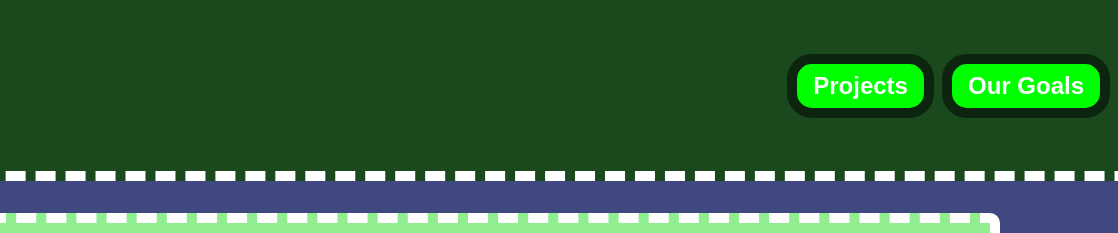
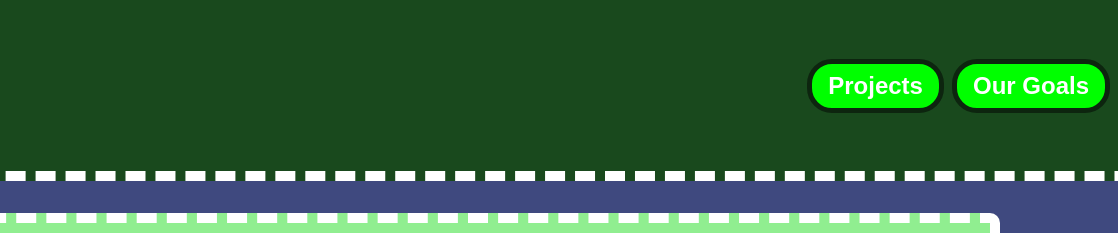
Before and after one commit to SangeethLaxman/EcoCoders, a plain HTML site: page goals.html in a window 1280 px wide. Shown: the top 233 px of the page, 162-1280 px from the left. Drawn offline with nearby package versions, Linux system fonts and the light colour scheme; a web font is replaced by a local one.

Commit message:
im in the thick of it

```diff
--- a/styles.css
+++ b/styles.css
@@ -49,7 +49,7 @@ button {
     border-radius: 25px;
     cursor: pointer;
     transition: background-color 0.3s ease, transform 0.2s ease;
-    border: 10px solid #0d250f;
+    border: 5px solid #0d250f;
 }
 
 button:hover {
```
Also changed, not shown: index.html (+1 -0 lines), solar.html (+1 -0 lines).
